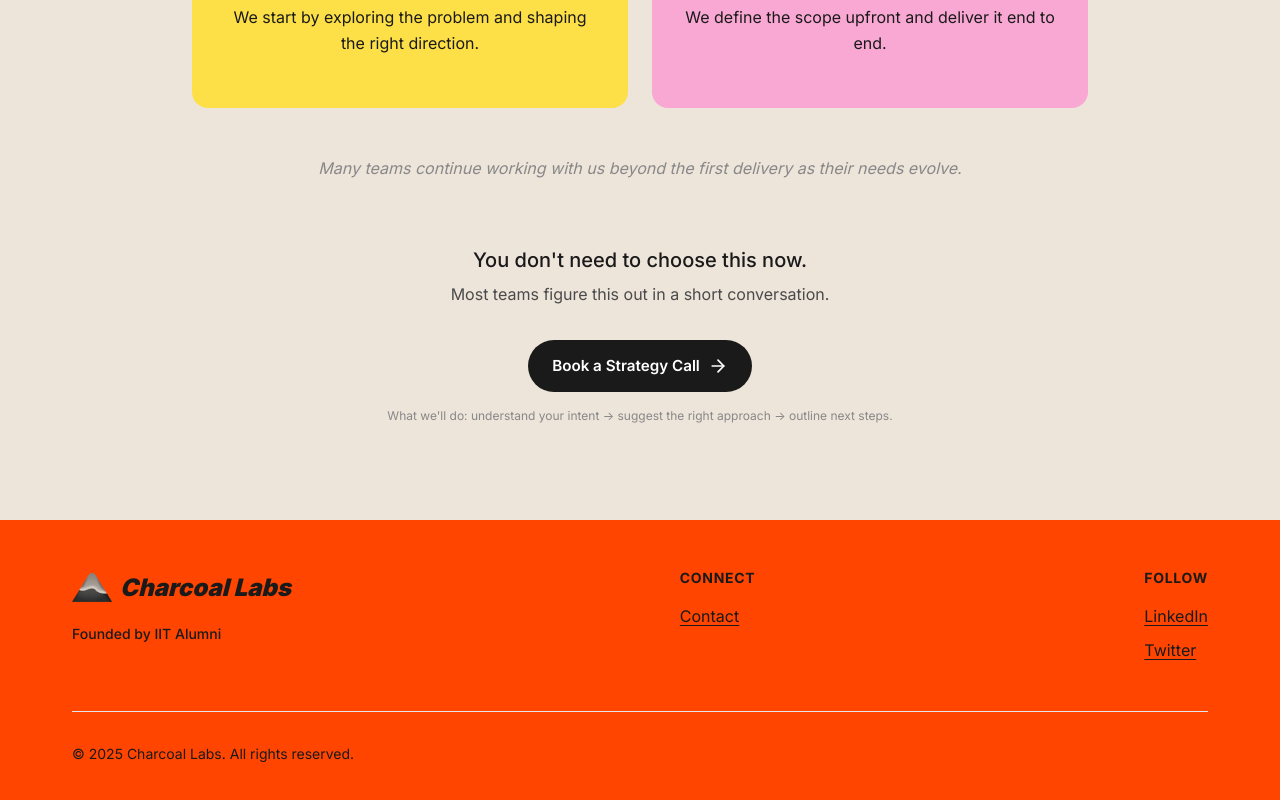
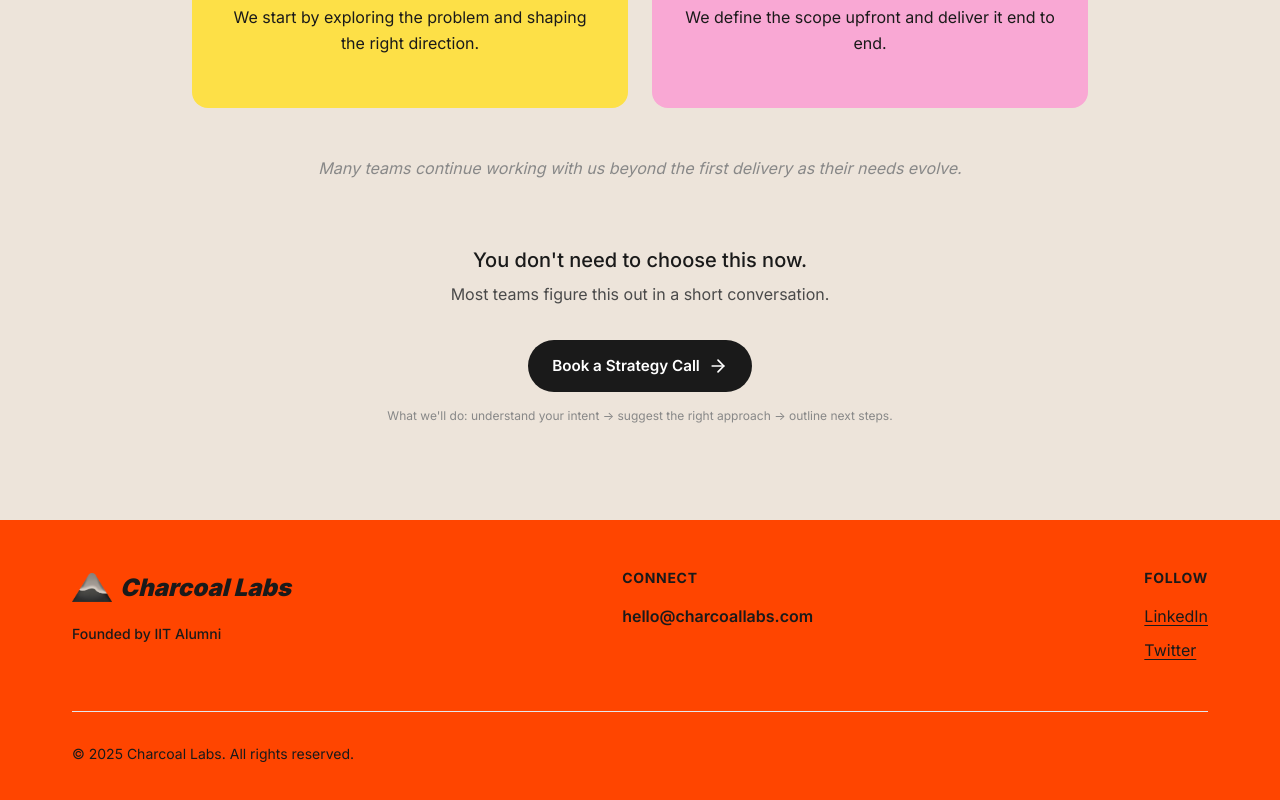
Before and after one commit to Owlbasis/pinaaka, a Next.js app: page / in a window 1280 px wide. Shown: the part 5122-5922 px from the top of the page. Built offline with nearby package versions, Linux system fonts and the light colour scheme.

Commit message:
fix: show email address directly for better visibility

```diff
--- a/components/sections/Footer.tsx
+++ b/components/sections/Footer.tsx
@@ -31,9 +31,9 @@ export default function Footer() {
                         <h4 className="text-sm font-bold uppercase tracking-wider text-[var(--text-primary)] mb-2">Connect</h4>
                         <a
                             href="mailto:hello@charcoallabs.com"
-                            className="text-[var(--text-primary)] link-underline hover:opacity-80 transition-opacity"
+                            className="text-[var(--text-primary)] font-semibold hover:opacity-80 transition-opacity"
                         >
-                            Contact
+                            hello@charcoallabs.com
                         </a>
                     </div>
 
```
